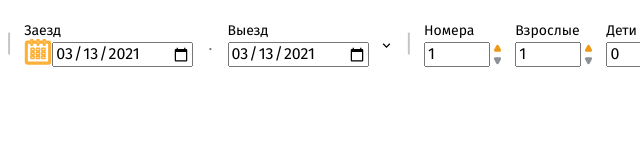
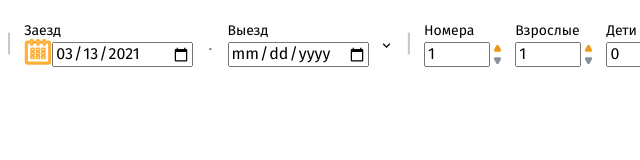
Before and after one commit to Andrii-Velhan/choose-hotel, a plain HTML site: page index.html in a window 1280 px wide. Shown: the full height of the page, 302-942 px from the left. Drawn offline with nearby package versions, Linux system fonts and the light colour scheme.

Commit message:
comment script departure-date

```diff
--- a/index.html
+++ b/index.html
@@ -191,14 +191,15 @@
         </button>
       </form>
     </div>
+
     <script>
       document.getElementById(
         'arrival',
         'departure',
       ).value = new Date().toISOString().substring(0, 10);
-      document.getElementById(
-        'departure',
-      ).value = new Date().toISOString().substring(0, 10);
+      // document.getElementById(
+      //   'departure',
+      // ).value = new Date().toISOString().substring(0, 10);
     </script>
   </body>
 </html>
```
